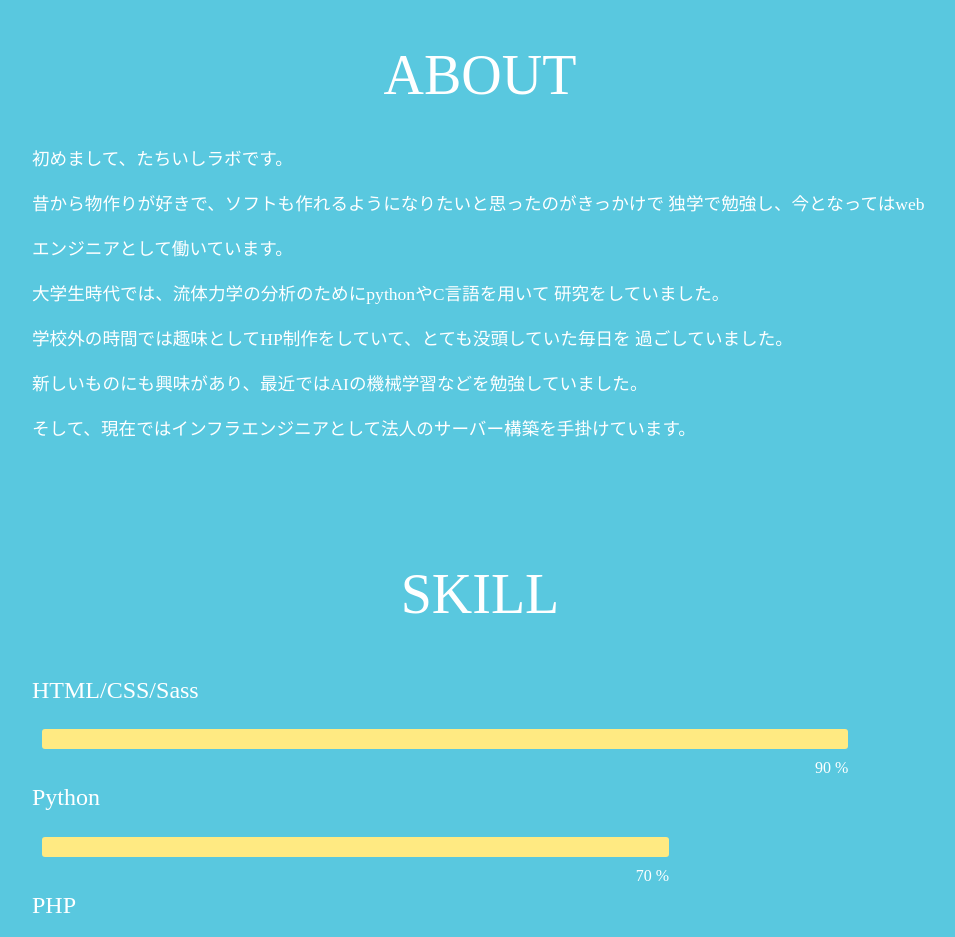
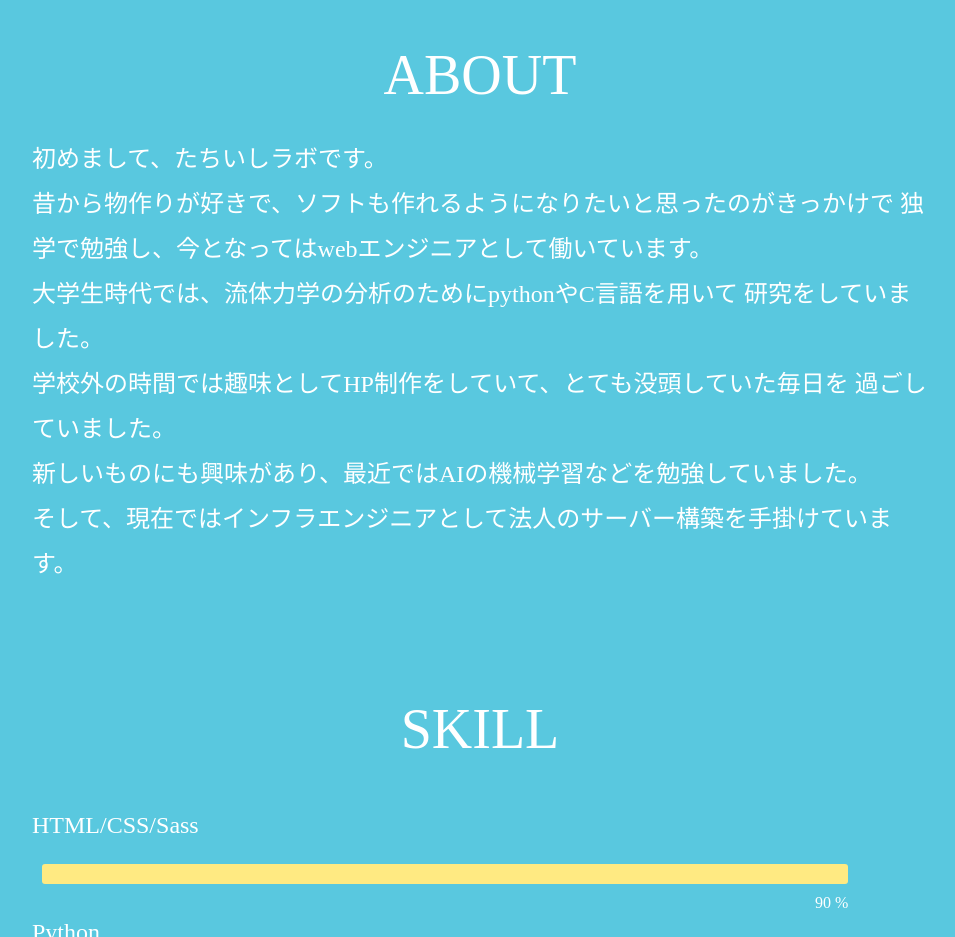
Before and after one commit to banana1072/portfolio, a plain HTML site: page index.html in a window 1280 px wide. Shown: the part 797-1734 px from the top of the page, without its empty margins (160-1115 px from the left). Drawn offline with nearby package versions, Linux system fonts and the light colour scheme.

Commit message:
Update portforio.css

```diff
--- a/css/portforio.css
+++ b/css/portforio.css
@@ -101,7 +101,7 @@ header{
 
 .intro p{
     color:white;
-    font-size:1.1rem;
+    font-size:1.5rem;
     line-height: 45px;
 }
 
```
